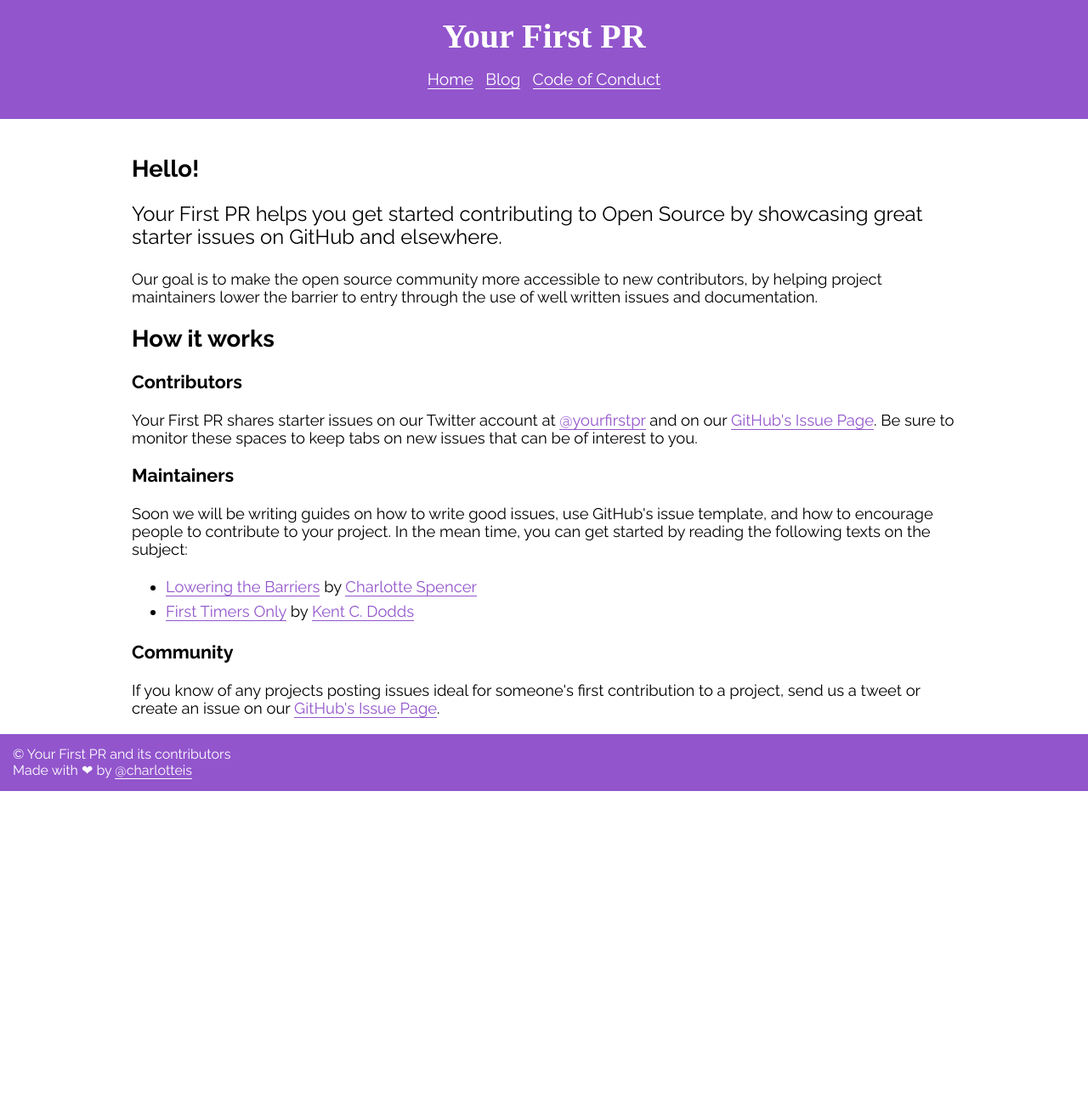
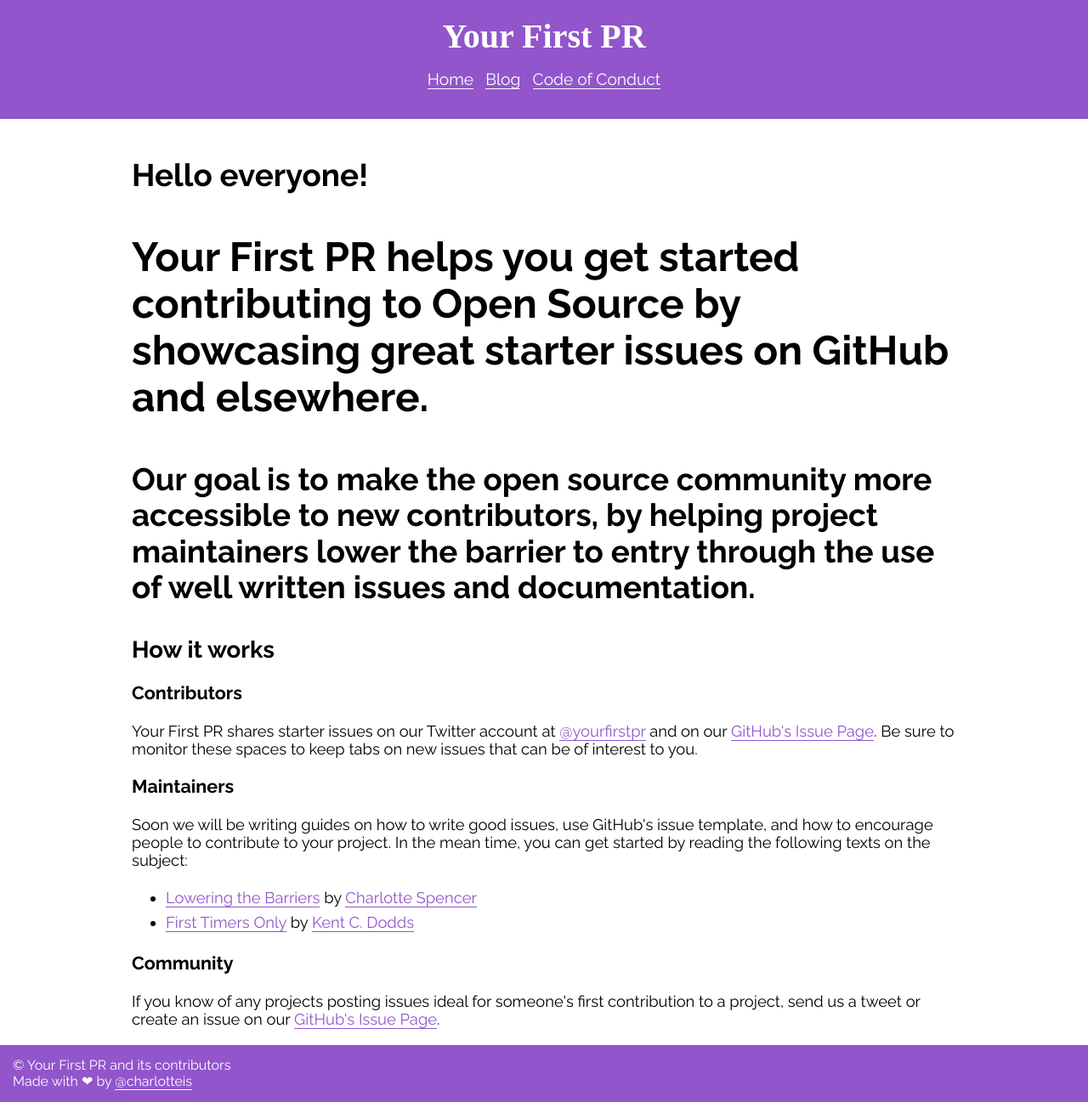
Before and after one commit to yourfirstpr/yourfirstpr.github.io, a Jekyll site: the page built from index.html, in a window 1280 px wide. Shown: the whole page at 85% size. Built offline with Jekyll 4.4.1, drawn with Linux system fonts in a browser that asks for light colours; nearby versions of some CDN libraries; some web fonts are replaced; before the commit the page ends 931 px from its top, so only the background shows below that.

Commit message:
Update index.html

```diff
--- a/index.html
+++ b/index.html
@@ -3,7 +3,7 @@
 title: Showcasing good starter issues
 ---
   <section id='#introduction'>
-    <h2>Hello!</h2>
+    <h1>Hello everyone!</h>
     <p id='headline'>
       Your First PR helps you get started contributing to Open Source by showcasing
       great starter issues on GitHub and elsewhere.
```
